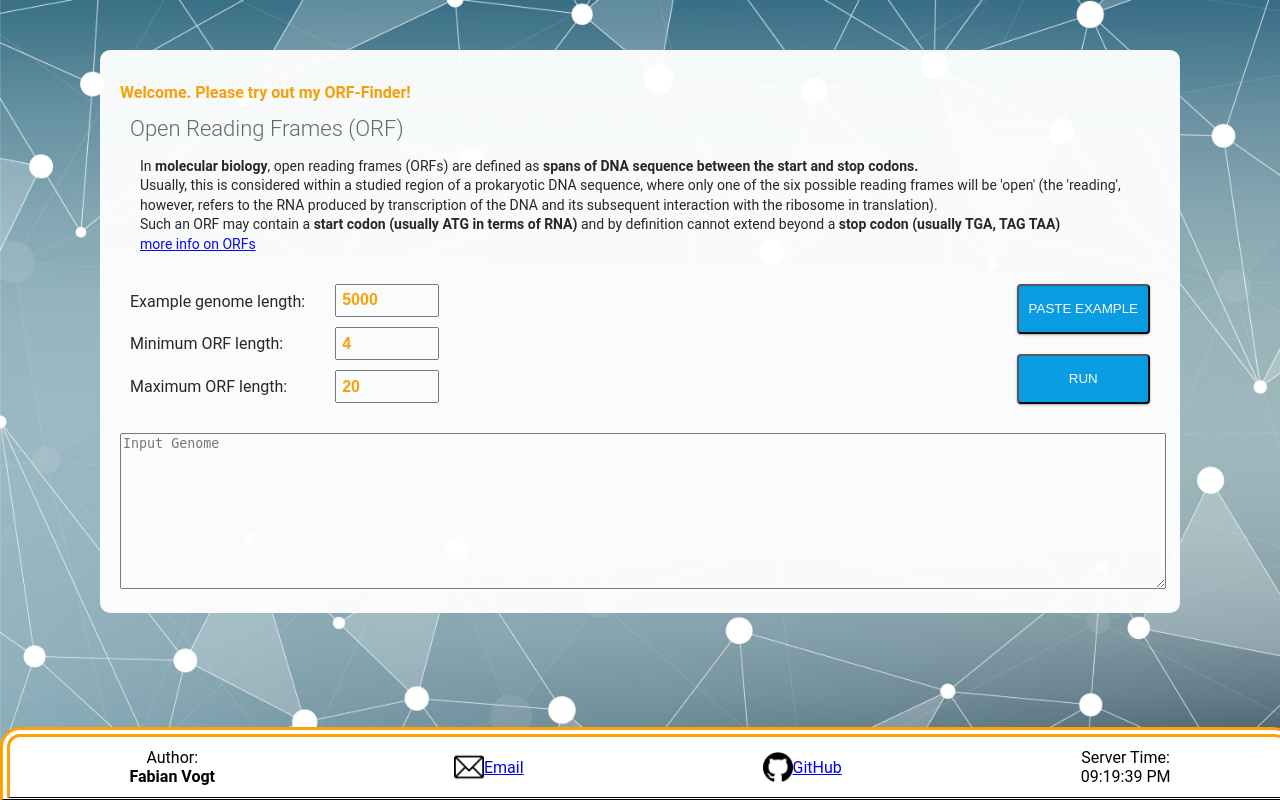
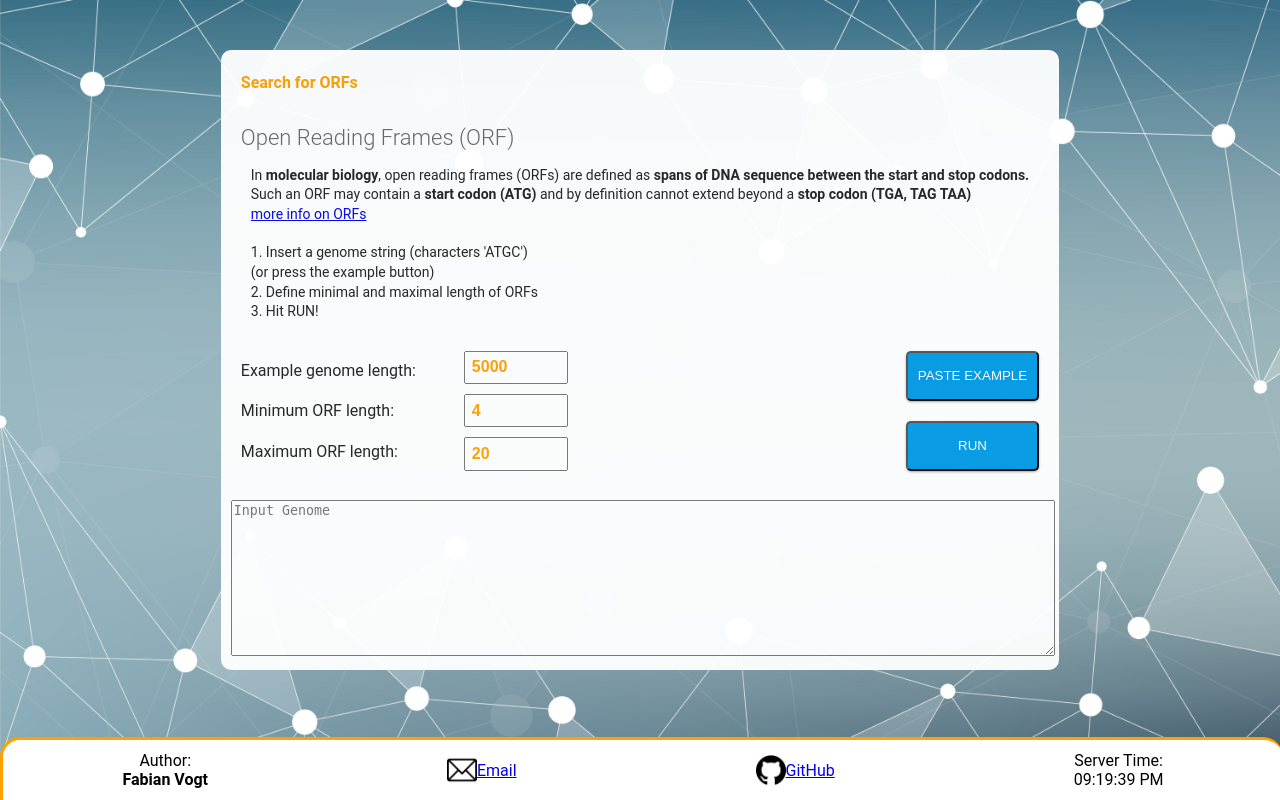
Before and after one commit to fabianxvogt/ORF-webapp, a Flask app: page / in a window 1280 px wide. Run offline with Flask 2, Linux system fonts and the light colour scheme.

Commit message:
removed unnecessary comments

```diff
--- a/server/src/app.py
+++ b/server/src/app.py
@@ -2,14 +2,12 @@ from crypt import methods
 import os
 import time
 from flask import Flask, render_template, jsonify,  request
-from flask_restful import Api, Resource
 import json
 from flask_cors import CORS
 from orf.ORF_ultra_short_version import findORFs
 
 app = Flask(__name__)
 CORS(app)
-#api = Api(app)
 
 def format_server_time():
     server_time = time.localtime()
@@ -17,18 +15,13 @@ def format_server_time():
 
 @app.route("/hello", methods=['POST'])
 def hello():
-    return "Hello, Welcome to GeeksForGeeks"
+    return "Hello World!"
 
 @app.route('/orf_api', methods=['POST'])
 def orf_api():
-    #d = request.form
-
     d = json.loads(request.get_data(as_text=True))
     orfs = findORFs(d.get('dna'),int(d.get('min')),int(d.get('max')))
     response =  jsonify(orfs)
-    #response = request.get_data(as_text=True)
-    #response = jsonify({'some': 'data'})
-    #response.headers.add('Access-Control-Allow-Origin', '*')
     return response
 
 @app.route('/')
@@ -37,5 +30,4 @@ def index():
     return render_template('index.html', context=context)
 
 if __name__ == '__main__':
-    #api.add_resource(ORF_API, '/orf_api')  # '/users' is our entry point
     app.run(debug=True, host='0.0.0.0', port=int(os.environ.get('PORT', 8080)))
--- a/server/src/templates/index.html
+++ b/server/src/templates/index.html
@@ -13,22 +13,20 @@
                 <div class="flex-child"  id="input_flex" >
                     <div class="input_div">
                         <div>
-                            <h2>Welcome. Please try out my ORF-Finder!</h2>
+                            <h2>Search for ORFs</h2>
+                            <br>
                             <h1>Open Reading Frames (ORF)</h1>
                             <p>In <b>molecular biology</b>, open reading frames (ORFs) are defined as <b>spans of DNA sequence
-                                between the start and stop codons.</b> <br>Usually, this is considered within a studied region
-                                 of a prokaryotic DNA sequence, where only one of the six possible reading frames will
-                                  be 'open' (the 'reading', however, refers to the RNA produced by transcription of the DNA
-                                  and its subsequent interaction with the ribosome in translation). <br>
-                                Such an ORF may contain a <b>start codon (usually ATG in terms of RNA)</b>
-                                and by definition cannot extend beyond a <b>stop codon (usually TGA, TAG TAA)</b> <br><a href="https://en.wikipedia.org/wiki/Open_reading_frame">more info on ORFs</a>
+                                between the start and stop codons.</b> <br>Such an ORF may contain a <b>start codon (ATG)</b>
+                                and by definition cannot extend beyond a <b>stop codon (TGA, TAG TAA)</b> <br><a href="https://en.wikipedia.org/wiki/Open_reading_frame">more info on ORFs</a>
                             </p><br>
+                            <p>1. Insert a genome string (characters 'ATGC')<br> (or press the example button)<br>2. Define minimal and maximal length of ORFs<br>3. Hit RUN!</p><br>
                         </div>
                         <div class="fields_div">
                                 <div class="label_input_div">
                                     <div class="length_labels_div">
-                                        <label for="dna">Example genome length:</label>
-                                        <label for="min">Minimum ORF length:</label>
+                                        <label for="dna">Example genome length:</label><br>
+                                        <label for="min">Minimum ORF length:</label><br>
                                         <label for="max">Maximum ORF length:</label>
                                     </div>
                                     <div class="length_inputs_div">
@@ -51,7 +49,7 @@
                 </div>
 
                 <div class="flex-child" id="output_flex" style="display: none;" >
-                    <div class="output_div" style="max-height: 1000px;">
+                    <div class="output_div">
                         <div class="output_header_div">
                             <h2>Results</h2>
                             <div class="output_buttons_div">
@@ -59,12 +57,13 @@
                                 <button class="blue_button close_button" onclick="close_results()">X</button>
                             </div>
                         </div>
+                        <br>
                         <div id="div_orfs_found">
                             <h1 id="output_title_sum">ORFs were found!</h1>
                             <p>The data is presented in the following structure:<br>
                                 - start and end position in input genom string <br>
-                                - ORF that was found <br>
-                                - IUPAC translation <a href="https://www.genecorner.ugent.be/iupac.html">more info</a> <br>
+                                - ORF that was found (normal or reverse complement) <br>
+                                - IUPAC translation <a href="https://www.genecorner.ugent.be/iupac.html">more info</a> <br><br>If an ORF was found in the reverse complement, the start position will be greater than the end position<br>
                             </p><br><br>
                             <div class="tableFixHead">
                                 <table>
--- a/static/styles.css
+++ b/static/styles.css
@@ -22,8 +22,10 @@ body {
 .input_div, .output_div {
   background: white;
   opacity: 95%;
+  height: 100%;
+  height: fit-content;
   /*max-width: 100%; */
-  padding: 20px 20px;
+  padding: 10px 10px;
   border-radius: 10px;
 }
 .input_div {
@@ -35,7 +37,7 @@ body {
   display: flex;
   justify-content: center;
   min-width: 50%;
-  max-width: 100%;
+  max-width: 92%;
   position: relative;
   flex: 1;
   margin: 50px;
@@ -64,14 +66,15 @@ footer {
   display: flex;
   flex-direction: row;
   justify-content: space-between;
-  min-width: 30%;
+  min-width: 40%;
+  margin-left: 10px;
 }
 
 .length_labels_div {
   display:flex;
   flex-direction: column;
   justify-content: space-between;
-  margin: 18px 20px 18px 0px;
+  margin: 20px auto 20px 0px;
 }
 
 .length_inputs_div {
@@ -81,17 +84,19 @@ footer {
 }
 
 .buttons_div {
+  margin-left: 10px;
   display:flex;
   flex-direction: column;
-  justify-content: space-between;
+  justify-content: space-evenly;
+  margin-right: 10px;
 }
 
 
-.tableFixHead          { overflow: auto; max-height: 700px; }
+.tableFixHead          { overflow: auto; height: 800px; }
 .tableFixHead thead th { position: sticky; top: 0; z-index: 1; }
 
 /* Just common table stuff. Really. */
-table  { width: 100%; }
+table  { width: 100%; max-height: 800px;}
 th     { color: white; background-color: #039be5; }
 th, td {
   padding: 8px 16px;
@@ -103,7 +108,7 @@ table, th, td {
   font-size: x-small;
 }
 tbody {
-  max-height: 500px; overflow: auto;
+   overflow: auto;
 }
 .sum_div {
   font-weight: 700; margin-top: 20px;
@@ -118,11 +123,10 @@ tbody {
   justify-content: space-around;
   height: 60px;
   align-items: center;
-  border-top: 10px solid #ffa100;
-  border-left: 10px solid #ffa100;
+  border-top: 3px solid #ffa100;
+  border-left: 3px solid #ffa100;
   border-top-left-radius: 20px;
   border-top-right-radius: 20px;
-  border-style: double;
   background-color: white;
   color: black;
   font-size: medium;
@@ -145,6 +149,7 @@ tbody {
   display: flex;
   flex-direction: row;
   justify-content: space-between;
+  margin-right: 10px;
 }
 
 .label_no_orfs {
@@ -156,6 +161,7 @@ tbody {
 .export_json {
   max-height: 30px;
   margin: 0px;
+  font-size: small;
 }
 
 .close_button {
@@ -176,8 +182,9 @@ tbody {
   text-decoration: none;
   color: white;
   padding: 10px;
-  margin: 10px;
-  border-radius: 4px;
+  margin-top: 10px;
+  margin-bottom: 10px;
+  border-radius: 5px;
   display: flex;
   align-items: center;
   justify-content: center;
@@ -185,9 +192,10 @@ tbody {
 }
 
 .fields_div {
-  display:flex; margin:0px 0px 0px 10px; flex-direction: row; justify-content: space-between; max-width: 100%;
+  display:flex; margin:0px 0px 0px 0px; flex-direction: row; justify-content: space-between; max-width: 100%;
 }
-h2, input { color: #ffa100; font-weight: bold; font-size: 16px; }
+h2, input {
+  margin-left: 10px; color: #ffa100; font-weight: bold; font-size: 16px; }
 h1 { font-size: 22px; font-weight: 300; color: rgba(0,0,0,0.6); margin: 0 0 16px 10px;}
 p { line-height: 140%; margin: 0px 20px 0px 20px; max-width: 1000px; font-size: 14px; }
 
```
Also changed, not shown: server/src/templates/styles.css (+18 -12 lines).
